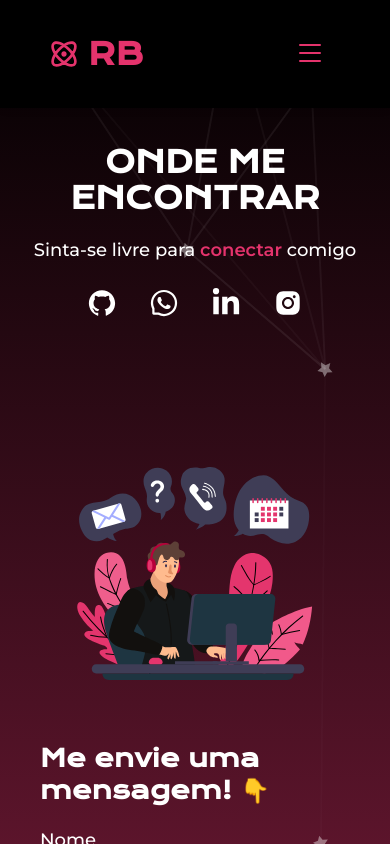
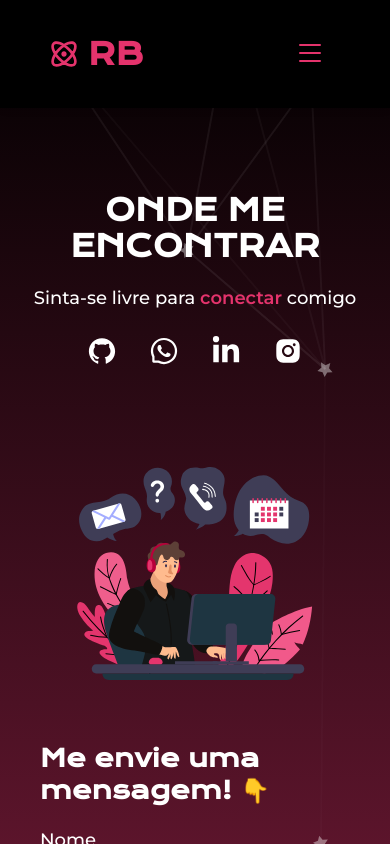
Before and after one commit to ryanbritodev/portfolio-react, a React (Vite) app: page /contato in a window 390 px wide. Shown: the top 846 px of the page. Built offline with nearby package versions, Linux system fonts and the light colour scheme.

Commit message:
Margem Seção Contato

```diff
--- a/src/components/Contact/Contact.jsx
+++ b/src/components/Contact/Contact.jsx
@@ -24,8 +24,8 @@ const Contact = () => {
   };
 
   return (
-    <div className="min-h-screen max-w-5xl mx-auto mt-36 lg:mt-56 md:mt-52">
-        <div className="text-center mb-32">
+    <div className="min-h-screen max-w-5xl mx-auto mt-48 lg:mt-56 md:mt-52">
+        <div className="text-center mb-20 md:mb-32">
         <h1 className="font-krona font-semibold text-white text-3xl mb-5 px-3">
           ONDE ME ENCONTRAR
         </h1>
```
